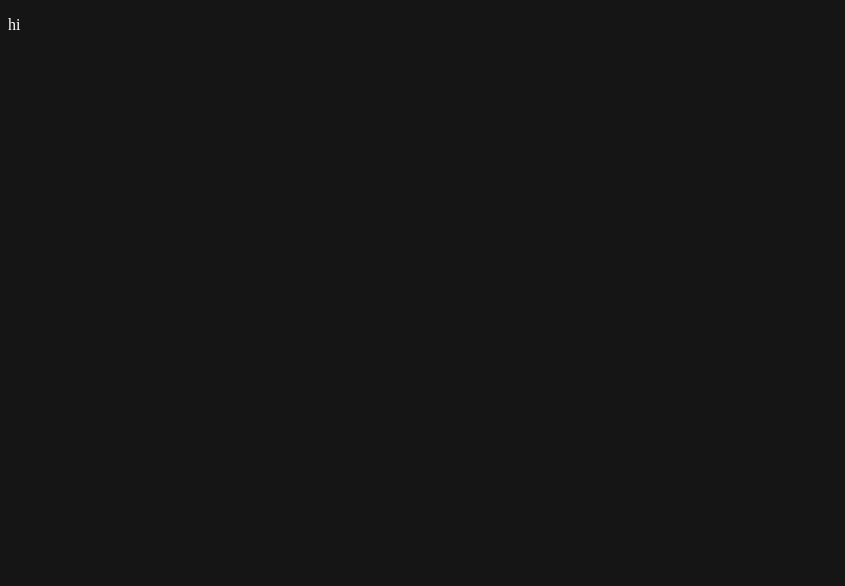
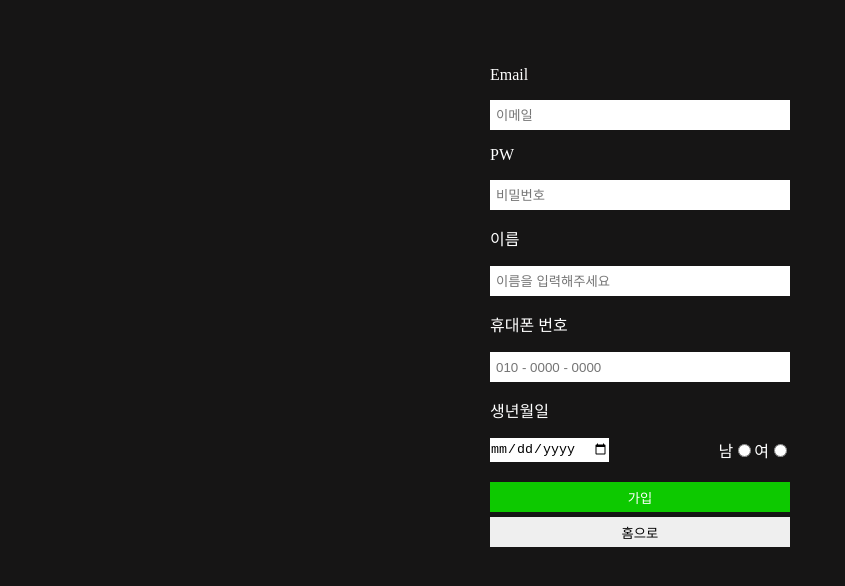
Before and after one commit to dlworhd/possential-client, a Vue app: page /sign-up in a window 1280 px wide. Shown: the top 586 px of the page, without its empty margins (0-845 px from the left). Built offline with nearby package versions, Linux system fonts and the light colour scheme.

Commit message:
#13 feat: Implement User Registration Component (#16)

```diff
--- a/src/App.vue
+++ b/src/App.vue
@@ -1,7 +1,7 @@
 <script lang="ts">
 import { RouterLink, RouterView } from 'vue-router'
 import { defineComponent } from 'vue';
-// import SignUpView from './views/SignUpView.vue';
+
 
 
 export default defineComponent({
@@ -12,10 +12,6 @@ export default defineComponent({
             }
         };
     },
-    components: {
-      // SignUpView
-    }
-
 })
 
 </script>
--- a/src/components/order/InAndOut.vue
+++ b/src/components/order/InAndOut.vue
@@ -1,7 +1,7 @@
 <template>
     <select v-model="selectOption" @change="updateOption">
-        <option :value="optionType.IN">IN</option>
-        <option :value="optionType.OUT">OUT</option>
+        <option value="IN">IN</option>
+        <option value="OUT">OUT</option>
     </select>
 </template>
 
@@ -9,8 +9,6 @@
 import { defineComponent } from 'vue';
 import { mapActions, mapState } from 'vuex';
 import { Store } from 'vuex'
-import { OptionType } from '@/store';
-
 
 declare module '@vue/runtime-core' {
   interface ComponentCustomProperties {
@@ -21,9 +19,6 @@ declare module '@vue/runtime-core' {
 export default defineComponent({
     computed:{
         ...mapState(['selectOption']),
-        optionType() {
-            return OptionType;
-        }
     },
     methods: {
         ...mapActions(['updateSelectOption']),
--- a/src/components/user/SignUpForm.vue
+++ b/src/components/user/SignUpForm.vue
@@ -1,21 +1,154 @@
 <template>
+<form @submit.prevent="register">
     <div class="container">
-        <p>hi</p>
+        <div class="inner-container">
+            <p>Email</p>
+            <input class="text-input" v-model="user.email" type="email" placeholder="이메일"/>
+
+            <p>PW</p>
+            <input class="text-input" v-model="user.password" type="password" placeholder="비밀번호"/>
+
+            <p>이름</p>
+            <input class="text-input" v-model="user.name" type="text" placeholder="이름을 입력해주세요"/>
+
+            <p>휴대폰 번호</p>
+            <input class="text-input" v-model="user.phoneNumber" type="text" placeholder="010 - 0000 - 0000"/>
+
+            <p>생년월일</p>
+            <div class="detail">
+                <input type="date" v-model="user.birth"/>
+                <div>
+                    <span>남</span><input v-model="user.gender" type="radio" value="MAN"/>
+                    <span>여</span><input v-model="user.gender" type="radio" value="WOMAN"/>
+                </div>
+            </div>
+        </div>
     </div>
+    <div class="btn-container">
+        <div>
+            <div>
+                <button type="submit" class="btn register">가입</button>
+            </div>
+            <div>
+                <button class="btn home">홈으로</button>
+            </div>
+        </div>
+    </div>
+</form>
+
 </template>
 
 <script lang="ts">
 import { defineComponent } from 'vue';
+import axios from 'axios';
+
+enum GenderType {
+    MAN = "MAN",
+    WOMAN = "WOMAN"
+}
+
+interface User {
+    email: string,
+    password: string,
+    name: string,
+    phoneNumber: string,
+    gender: string,
+    birth: string
+}
 
 export default defineComponent({
+    data(){
+        return {
+            user:
+            {
+                email: "",
+                password: "",
+                name: "",
+                phoneNumber: "",
+                gender: "",
+                birth: ""
+            }
+        }
+    },
+    methods: {
+        async register(){
+            console.log(this.user.gender)
 
+
+            const data = {
+                email: this.user.email,
+                password: this.user.password,
+                name: this.user.name,
+                phoneNumber: this.user.phoneNumber,
+                gender: this.user.gender,
+                birth: this.user.birth
+            }
+
+            await axios.post('http://localhost:8080/api/users', data).then(response => console.log(response.data))
+        }
+    }
 })
 
 </script>
 
+
 <style>
+
+button {
+    margin: 0;
+    border: 0;
+    padding: 0;
+}
+
+.register {
+    color: white;
+    background-color: rgb(13, 201, 0);
+    margin-bottom: 5px;
+}
+
+.inner-container {
+    width: 300px;
+}
+
+input {
+    padding: 0;
+    border: 0;
+}
+
+.btn {
+    width: 300px;
+    height: 30px;
+}
+
+.btn-container {
+    margin-top: 20px;
+    display: flex;
+    justify-content: center;
+}
+
+.text-input {
+    box-sizing: border-box;
+    padding: 0 6px;
+    width: 100%;
+    height: 30px;
+}
+
+.container {
+    display: flex;
+    justify-content: center;
+    margin-top: 50px;
+}
+
+.detail {
+    display: flex;
+    justify-content: space-between;
+}
 
 p {
     color: white;
 }
+
+span {
+    color: white;
+}
 </style>
--- a/src/store/index.ts
+++ b/src/store/index.ts
@@ -1,17 +1,11 @@
 import { createStore } from 'vuex';
 import { Menu, CartDetail } from '../components/store/menu/MenuItem.vue';
-import { createEmitAndSemanticDiagnosticsBuilderProgram } from 'typescript';
 import axios from 'axios';
-
-export enum OptionType {
-    IN = 'IN',
-    OUT = 'OUT'
-}
 
 interface State{
     cartItems: Menu[]
     cartDetail: CartDetail,
-    selectOption: OptionType
+    selectOption: string
 }
 
 /**
@@ -28,7 +22,7 @@ export default createStore({
         cartDetail: {
             totalPrice: 0
         },
-        selectOption: OptionType.IN
+        selectOption: "IN"
     },
     mutations: { // Mutation은 상태를 변경하는 유일한 방법
         addToCart(state: State, menuItem: Menu){
@@ -64,7 +58,7 @@ export default createStore({
                 }
             }
         },
-        setSelectedOption(state, option: OptionType){
+        setSelectedOption(state, option: string){
             state.selectOption = option;
         }
 
@@ -98,7 +92,7 @@ export default createStore({
                 console.log("error");
             }
         },
-        updateSelectOption({commit}, option: OptionType){
+        updateSelectOption({commit}, option: string){
             console.log("action 호출");
             commit('setSelectedOption', option);
         }
--- a/src/views/SignUpView.vue
+++ b/src/views/SignUpView.vue
@@ -1,7 +1,5 @@
 <template>
-    <div class="container">
-        <SignUpForm />
-    </div>
+    <SignUpForm />
 </template>
 
 <script lang="ts">
```
